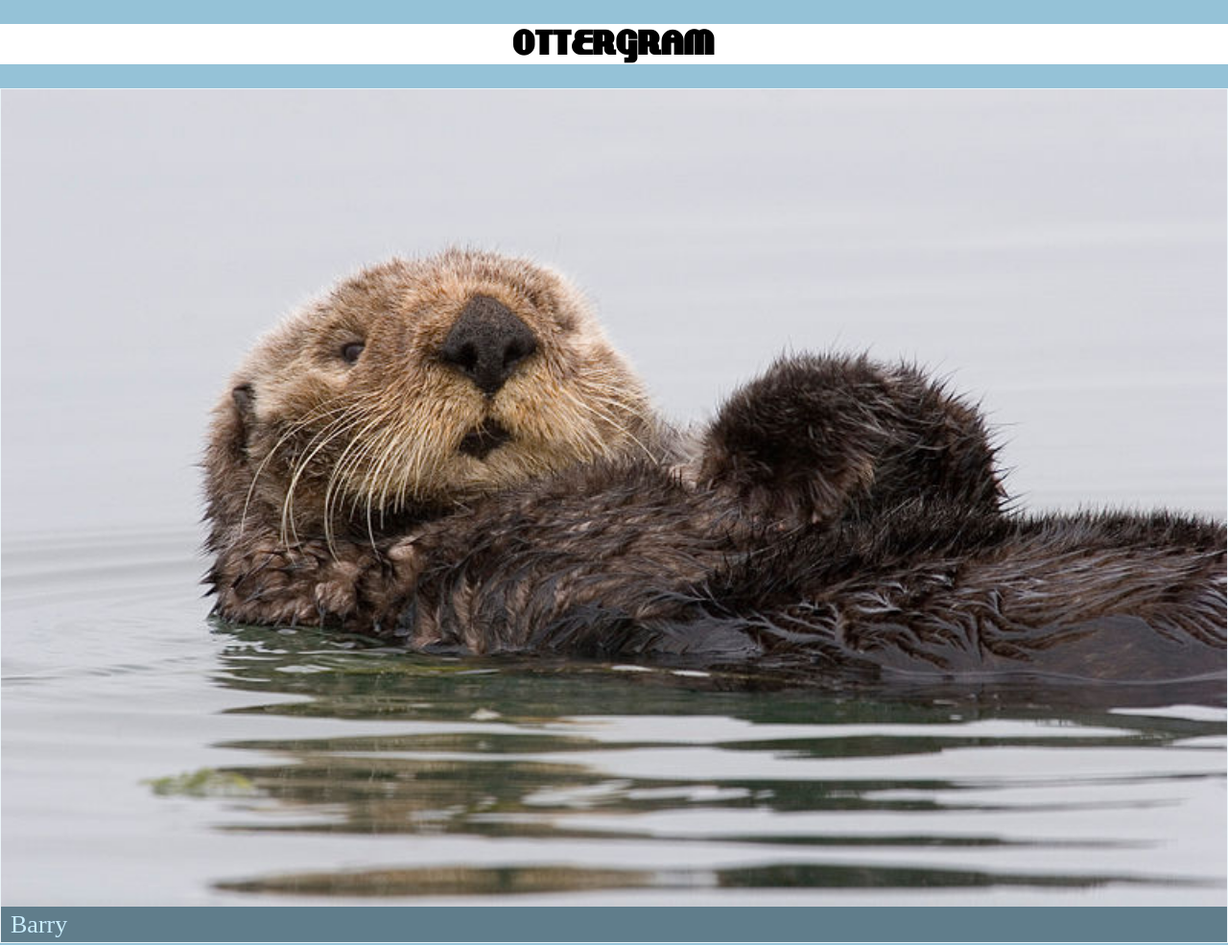
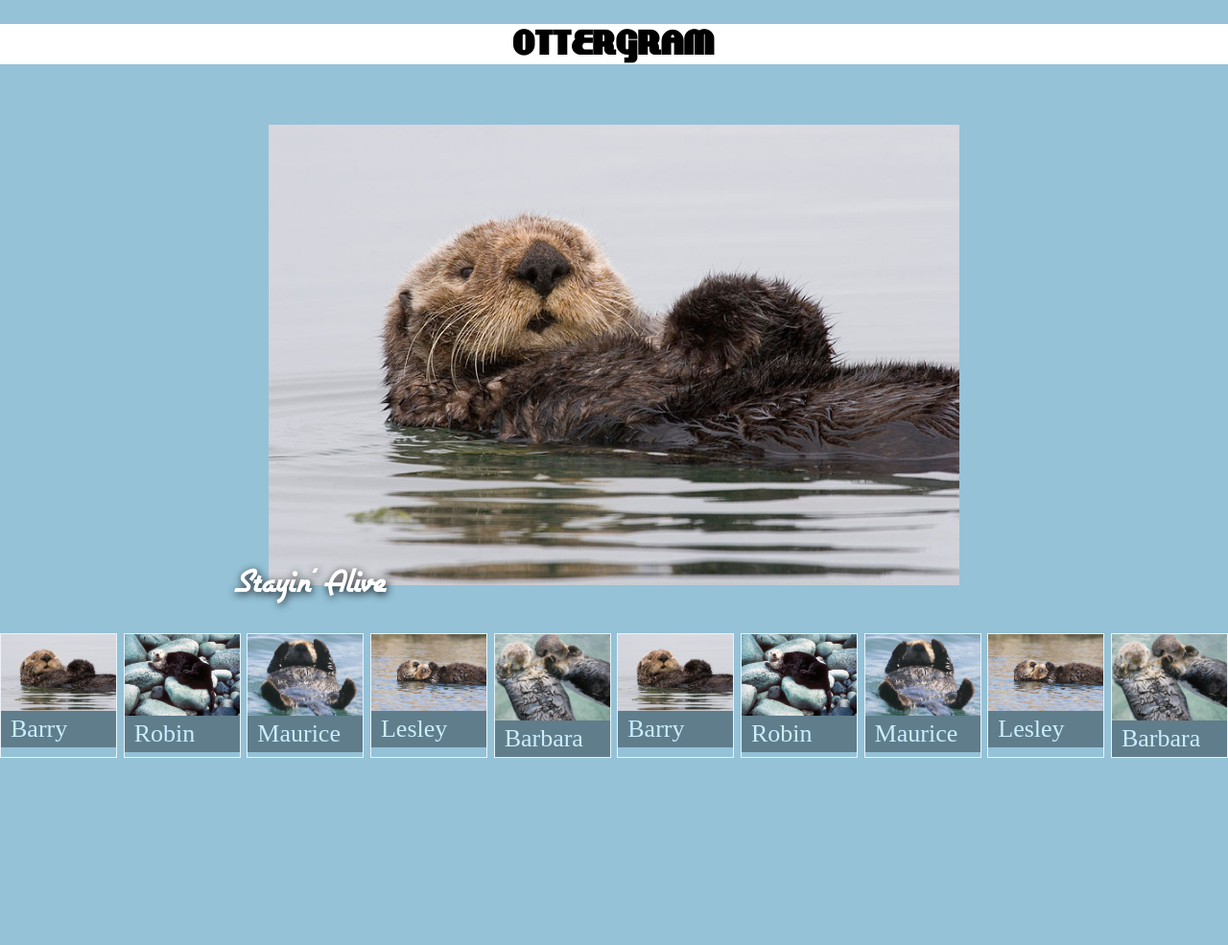
Before and after one commit to qiyei2015/ottergram, a plain HTML site: page index.html in a window 1280 px wide. Shown: the top 985 px of the page at 96% size. After the commit the page ends 800 px from the top, so only its background shows below. Drawn offline with nearby package versions, Linux system fonts and the light colour scheme.

Commit message:
完成flex布局

```diff
--- a/index.html
+++ b/index.html
@@ -1,15 +1,20 @@
 <!DOCTYPE html>
 <html lang="en" dir="ltr">
+
 <head>
   <meta charset="utf-8">
   <title>ottergram</title>
   <link rel="stylesheet" href="https://cdnjs.cloudflare.com/ajax/libs/normalize/8.0.0/normalize.min.css">
   <link rel="stylesheet" href="stylesheets/styles.css">
 </head>
+
 <body>
-    <header>
+  <header class="main-header">
     <h1 class="logo-text">ottergram</h1>
   </header>
+
+  <main class="main-content">
+
     <ul class="thumbnail-list">
       <li class="thumbnail-item">
         <a href="#">
@@ -41,6 +46,45 @@
             <span class="thumbnail-title">Barbara</span>
           </a>
       </li>
+
+      <li class="thumbnail-item">
+        <a href="#">
+            <img class="thumbnail-image" src="img/otter1.jpg" alt="Barry the otter">
+            <span class="thumbnail-title">Barry</span>
+          </a>
+      </li>
+      <li class="thumbnail-item">
+        <a href="#">
+            <img class="thumbnail-image" src="img/otter2.jpg" alt="Robin the otter">
+            <span class="thumbnail-title">Robin</span>
+          </a>
+      </li>
+      <li class="thumbnail-item">
+        <a href="#">
+            <img class="thumbnail-image" src="img/otter3.jpg" alt="Maurice the otter">
+            <span class="thumbnail-title">Maurice</span>
+          </a>
+      </li>
+      <li class="thumbnail-item">
+        <a href="#">
+            <img class="thumbnail-image" src="img/otter4.jpg" alt="Lesley the otter">
+            <span class="thumbnail-title">Lesley</span>
+          </a>
+      </li>
+      <li class="thumbnail-item">
+        <a href="#">
+            <img class="thumbnail-image" src="img/otter5.jpg" alt="Barbara the otter">
+            <span class="thumbnail-title">Barbara</span>
+          </a>
+      </li>
     </ul>
+
+    <div class="detail-image-container">
+      <div class="detail-image-frame">
+        <img class="detail-image" src="img/otter1.jpg" alt="">
+        <span class="detail-image-title">Stayin' Alive </span>
+      </div>
+    </div>
+  </main>
 </body>
 </html>
--- a/stylesheets/styles.css
+++ b/stylesheets/styles.css
@@ -7,6 +7,24 @@
        url('fonts/LAKESHOR-webfont.woff') format('woff'),
        url('fonts/LAKESHOR-webfont.ttf') format('truetype'),
        url('fonts/LAKESHOR-webfont.svg#lakeshore') format('svg');
+}
+
+/*字体文件*/
+@font-face {
+  font-family: 'airstreamregular';
+  src: url('fonts/Airstream-webfont.eot');
+  src: url('fonts/Airstream-webfont.eot?#iefix') format('embedded-opentype'),
+       url('fonts/Airstream-webfont.woff') format('woff'),
+       url('fonts/Airstream-webfont.ttf') format('truetype'),
+       url('fonts/Airstream-webfont.svg#airstreamregular') format('svg');
+
+       font-weight:normal;
+       font-style:normal;
+}
+
+
+html,body{
+  height: 100%;
 }
 
 .thumbnail-title{
@@ -19,8 +37,20 @@
 }
 
 body{
+  display: flex;
+  flex-direction: column; /*纵向布局*/
   font-size: 10px;
   background: rgb(149,194,215);
+}
+
+.main-header{
+  flex: 0 1 auto;
+}
+
+.main-content{
+  flex: 1 1 auto;
+  display: flex;
+  flex-direction: column;
 }
 
 a {
@@ -37,19 +67,31 @@ a {
 /*设置boder*/
 .thumbnail-item{
   /* display: block; */
+  display: inline-block;
+  /* width: 120px; */
+  min-width: 120px;
+  max-width: 120px;
   border: 1px solid rgb(100%, 100%, 100%);
   border: 1px solid rgba(100%, 100%, 100%, 0.8);
 }
 
 .thumbnail-list{
+  display: flex; /*flex布局*/
+  flex: 0 1 auto;
+  justify-content: space-between;/*主轴排列方式*/
+  order: 2;
   list-style: none;
   padding: 0;
+
+  /*不换行*/
+  white-space: nowrap;
+  overflow-x:auto;
 }
 
 /*兄弟选择器*/
-.thumbnail-item + .thumbnail-item{
+/* .thumbnail-item + .thumbnail-item{
   margin-top: 10px;
-}
+} */
 
 /*标题*/
 .logo-text{
@@ -59,3 +101,30 @@ a {
   font-family: lakeshore;
   font-size: 37px;
 }
+
+.detail-image-container{
+  display: flex;
+  flex: 1 1 auto;
+  justify-content: center;
+  align-items: center;
+}
+
+.detail-image{
+  width: 90%;
+}
+
+.detail-image-title{
+  position: absolute;
+  bottom: -16px;
+  left:4px;
+
+  font-family: airstreamregular;
+  color: white;
+  font-size: 40px;
+  text-shadow: rgba(0, 0, 0, 0.9) 1px 2px 9px;/*颜色值 上下左右位置 模糊半径*/
+}
+
+.detail-image-frame{
+  position: relative;/*相对定位*/
+  text-align: center;
+}
```
Lines whose indentation alone changed are shown as unchanged.
